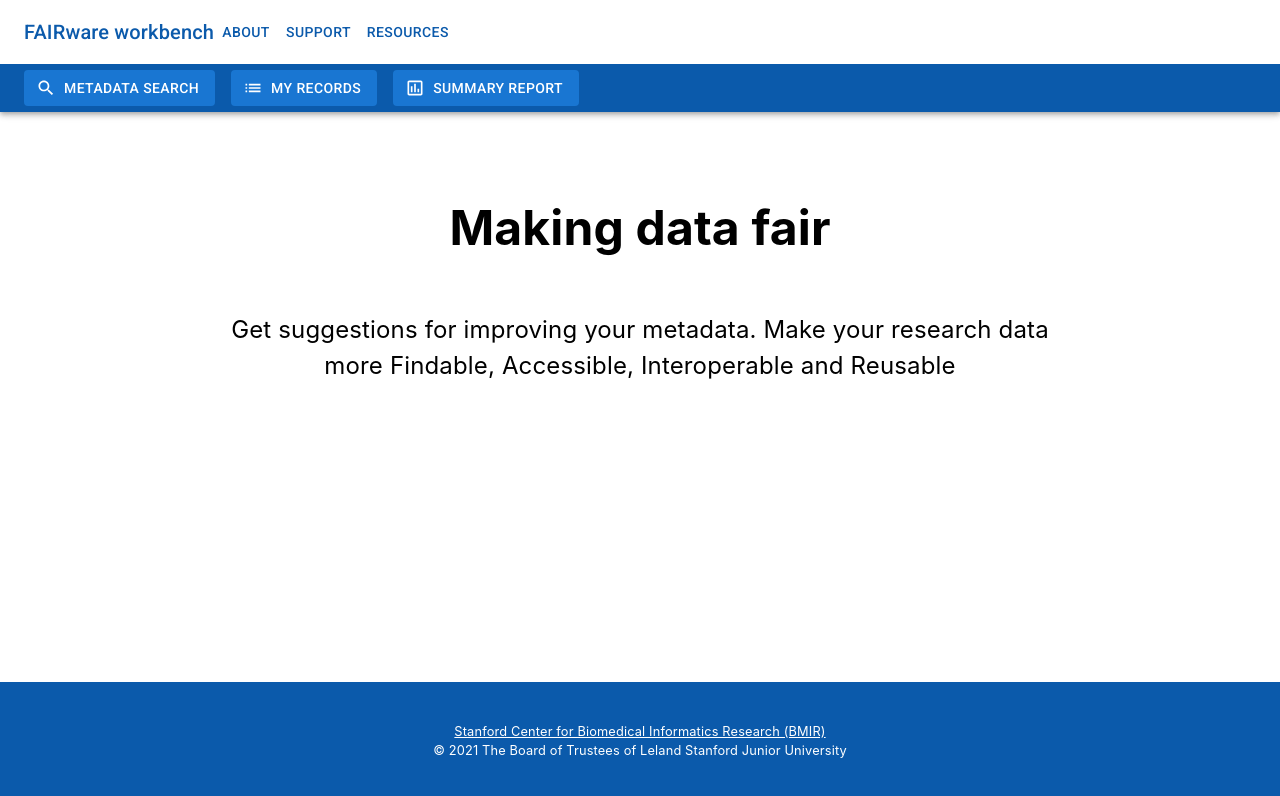
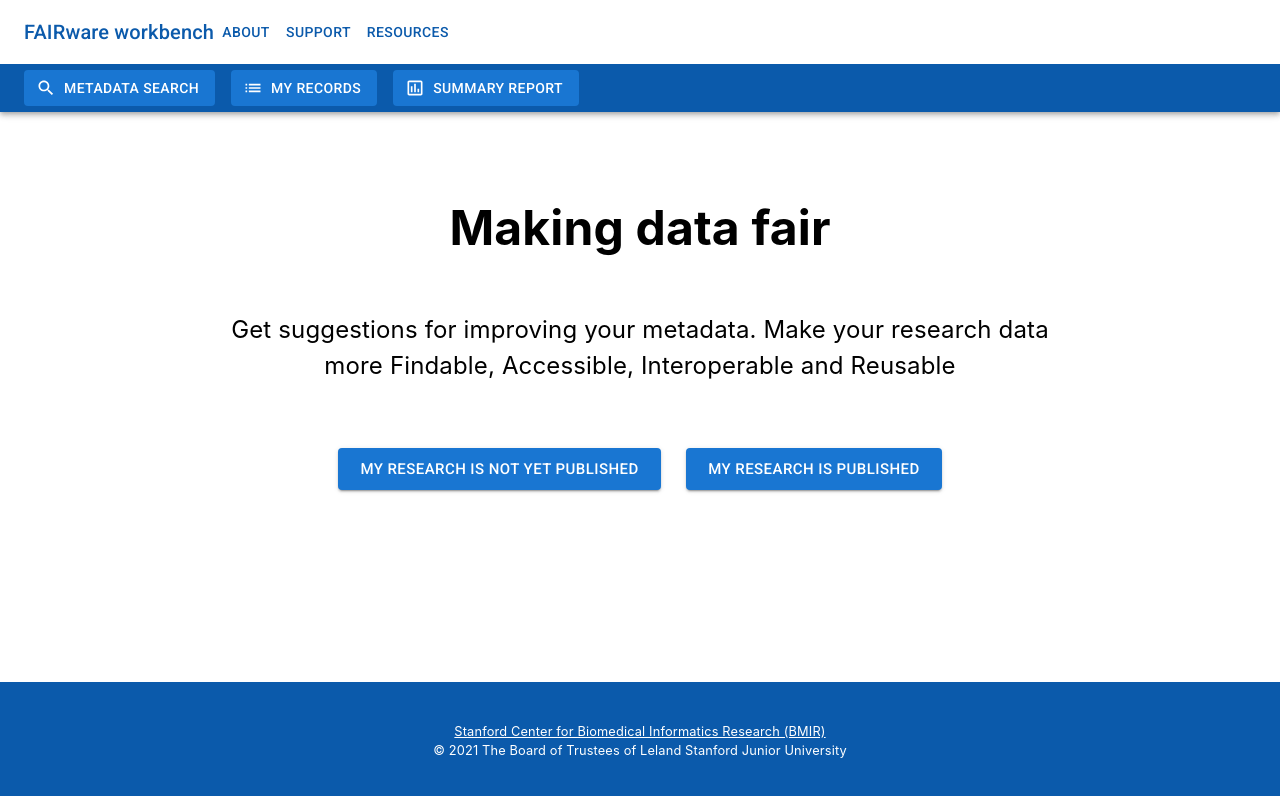
Before and after one commit to metadatacenter/fairware-workbench-ui, a React (Create React App) app: page / in a window 1280 px wide. Shown: the top 796 px of the page. Built offline with nearby package versions, Linux system fonts and the light colour scheme.

Commit message:
Refactor components. Add main buttons. Fix some package vulnerabilities

```diff
--- a/package.json
+++ b/package.json
@@ -12,6 +12,7 @@
     "@testing-library/user-event": "^12.8.3",
     "react": "^17.0.2",
     "react-dom": "^17.0.2",
+    "react-router-dom": "^6.2.1",
     "react-scripts": "^5.0.0",
     "web-vitals": "^1.1.2"
   },
--- a/src/App.css
+++ b/src/App.css
@@ -15,7 +15,7 @@ h1 {
 h2 {
 }
 
-/* MAIN LAYOUT - START */
+/* MAIN LAYOUT (START) */
 #appWrapper {
   height: 100vh;
   display: flex;
@@ -35,7 +35,7 @@ h2 {
 
 #appContent {
   color: var(--color3);
-  flex: 1;
+  flex: 1; /* This element will have the remaining full space given to it */
 }
 
 #appFooter {
@@ -50,7 +50,20 @@ h2 {
 #appFooter a {
   color: var(--color1);
 }
-/* MAIN LAYOUT - END */
+/* MAIN LAYOUT (END) */
+
+#mainButtons {
+  margin: auto;
+  text-align: center;
+}
+
+.mainButton {
+  margin: 8vh 1vw;
+}
+
+
+/* BUTTONS (START) */
+/* BUTTONS (END) */
 
 .mainTitle {
   margin-top: 10vh;
--- a/src/App.js
+++ b/src/App.js
@@ -1,10 +1,10 @@
 import * as React from 'react';
-import AppContent from "./components/AppContent";
 import './App.css';
 import CssBaseline from '@mui/material/CssBaseline';
-import AppHeader from "./components/AppHeader";
-import AppFooter from "./components/AppFooter";
+import AppHeader from "./components/common/AppHeader";
+import AppFooter from "./components/common/AppFooter";
 import StyledEngineProvider from "@mui/material/StyledEngineProvider";
+import Home from "./components/Home";
 
 export default function App() {
 
@@ -16,7 +16,9 @@ export default function App() {
           <CssBaseline/>
           <div id="appWrapper">
             <AppHeader/>
-            <AppContent/>
+            <div id="appContent">
+            <Home/>
+            </div>
             <AppFooter/>
           </div>
         </React.Fragment>
--- a/src/components/AppContent.js
+++ /dev/null
@@ -1,17 +0,0 @@
-import React from "react";
-import Button from "@mui/material/Button";
-import Typography from "@mui/material/Typography";
-import ButtonGroup from "@mui/material/ButtonGroup";
-import Box from "@mui/material/Box";
-
-
-export default function AppContent() {
-
-  return (
-    <div id="appContent">
-      <div className="mainTitle">Making data fair</div>
-      <div className="mainSubtitle">Get suggestions for improving your metadata. Make your research data more Findable, Accessible, Interoperable
-        and Reusable</div>
-    </div>
-  );
-}
--- /dev/null
+++ b/src/components/Home.js
@@ -0,0 +1,19 @@
+import React from "react";
+import Button from "@mui/material/Button";
+
+export default function Home() {
+
+  return (
+    <>
+      <div className="mainTitle">Making data fair</div>
+      <div className="mainSubtitle">Get suggestions for improving your metadata. Make your research data more Findable,
+        Accessible, Interoperable
+        and Reusable
+      </div>
+      <div id={"mainButtons"}>
+        <Button className={"mainButton"} variant={"contained"} size={"large"}>My research is not yet published</Button>
+        <Button className={"mainButton"} variant={"contained"} size={"large"}>My research is published</Button>
+      </div>
+    </>
+  );
+}
--- a/src/components/AppHeader.js
+++ b/src/components/common/AppHeader.js
@@ -10,7 +10,6 @@ import AssessmentOutlinedIcon from '@mui/icons-material/AssessmentOutlined';
 import Stack from "@mui/material/Stack";
 
 export default function AppHeader() {
-
 
   return (
     <div>
@@ -27,16 +26,14 @@ export default function AppHeader() {
         </Toolbar>
         <Toolbar id={"secondaryToolBar"} variant={"dense"}>
           <Stack direction="row" spacing={2}>
-            <Button startIcon={<SearchIcon/>} variant={"contained"} disableElevation>Metadata Search</Button>
-            <Button startIcon={<ListIcon/>} variant={"contained"} disableElevation>My Records</Button>
-            <Button startIcon={<AssessmentOutlinedIcon/>} variant={"contained"} disableElevation>Summary Report</Button>
+            <Button startIcon={<SearchIcon/>} variant={"contained"} size={"medium"} disableElevation>Metadata Search</Button>
+            <Button startIcon={<ListIcon/>} variant={"contained"} size={"medium"} disableElevation>My Records</Button>
+            <Button startIcon={<AssessmentOutlinedIcon/>} variant={"contained"} size={"medium"} disableElevation>Summary Report</Button>
           </Stack>
         </Toolbar>
       </AppBar>
-
       {/*<AboutDialog openAboutDialog={openAboutDialog} handleCloseAboutDialog={handleCloseAboutDialog}/>*/}
       {/*<ContactUsDialog openContactUsDialog={openContactUsDialog} handleCloseContactUsDialog={handleCloseContactUsDialog}/>*/}
-
     </div>
   );
 }
```
Also changed, not shown: src/components/common/ResearchNotPublishedHome.js (added, +19 -0 lines), src/components/common/AppFooter.js (renamed from src/components/AppFooter.js), 1 other file (tests, documents, lock files or other folders).
